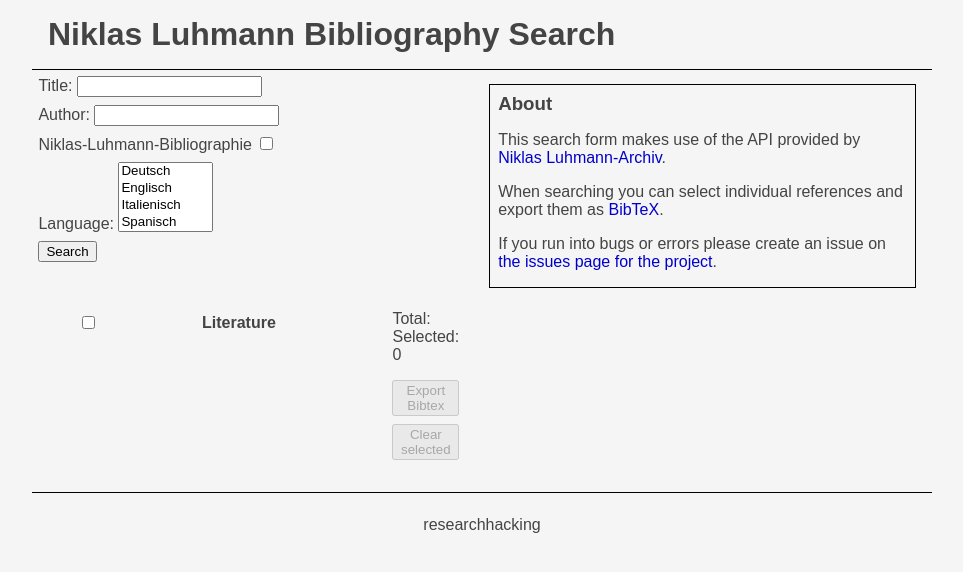
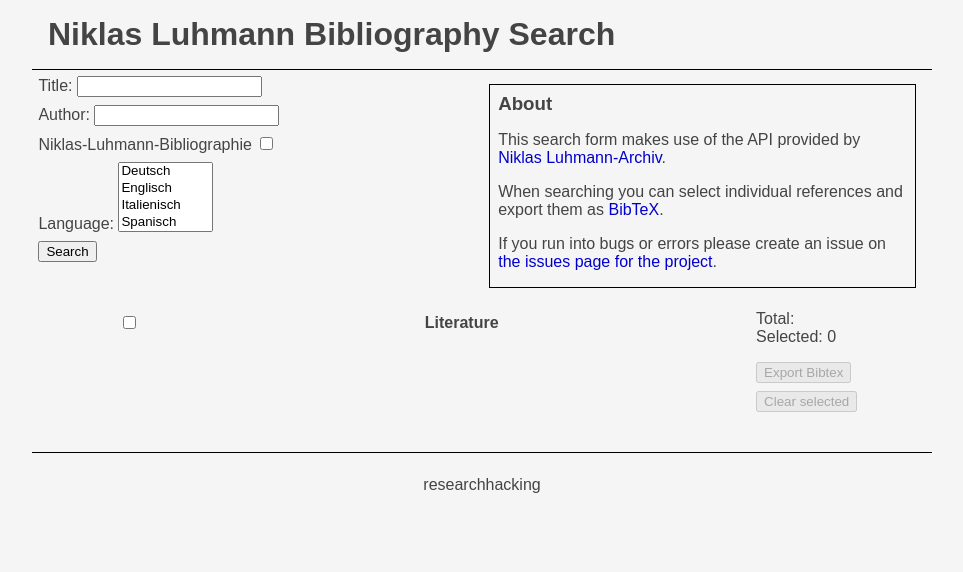
Before and after one commit to researchhacking/niklas-luhmann-bibliography, a Jekyll site: the page built from index.md, in a window 1280 px wide. Shown: the top 572 px of the page, without its empty margins (158-1121 px from the left). Built offline with Jekyll 4.4.1, drawn with Linux system fonts in a browser that asks for light colours.

Commit message:
minor changes

```diff
--- a/_sass/form.scss
+++ b/_sass/form.scss
@@ -1,6 +1,8 @@
 form[name=search] {
 	display: flex;
 	flex-direction: column;
+	grid-column: 1;
+	grid-row: 1;
 
 	> label {
 		margin: 0 0 .5em;
@@ -17,6 +19,8 @@
 	grid-template-rows: auto;
 	column-gap: .5em;
   row-gap: .5em;
+  grid-column: span 2;
+	grid-row: 2;
 
 	fieldset {
 		border: none;
```
